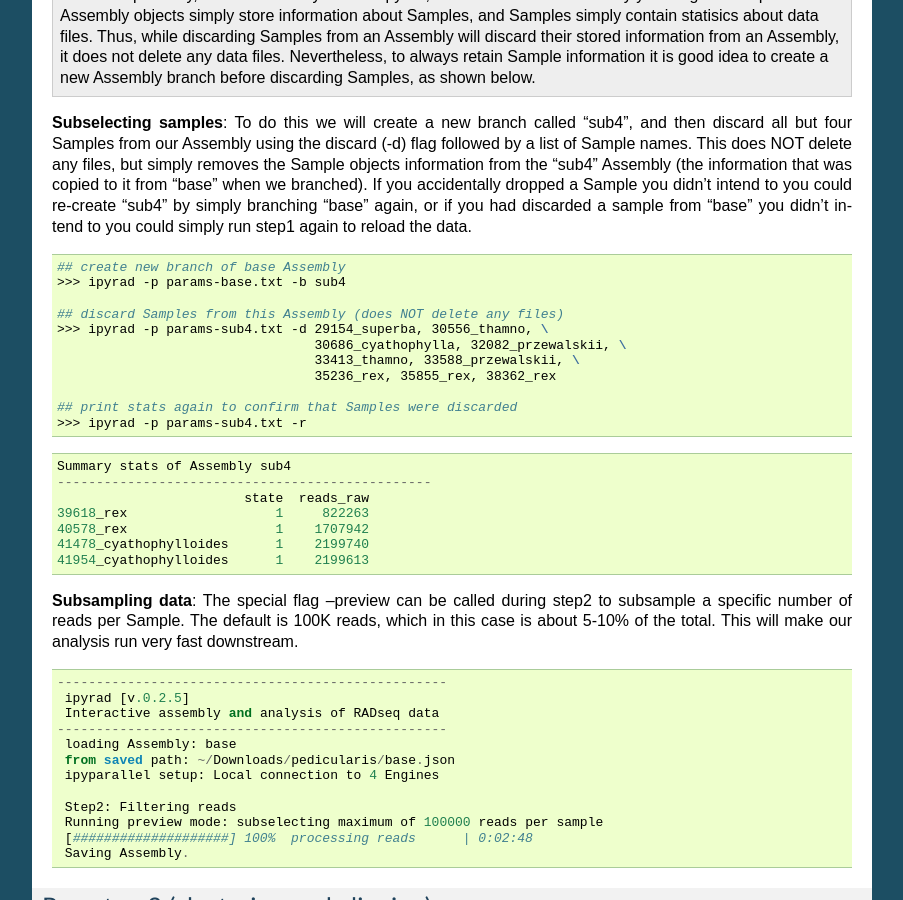
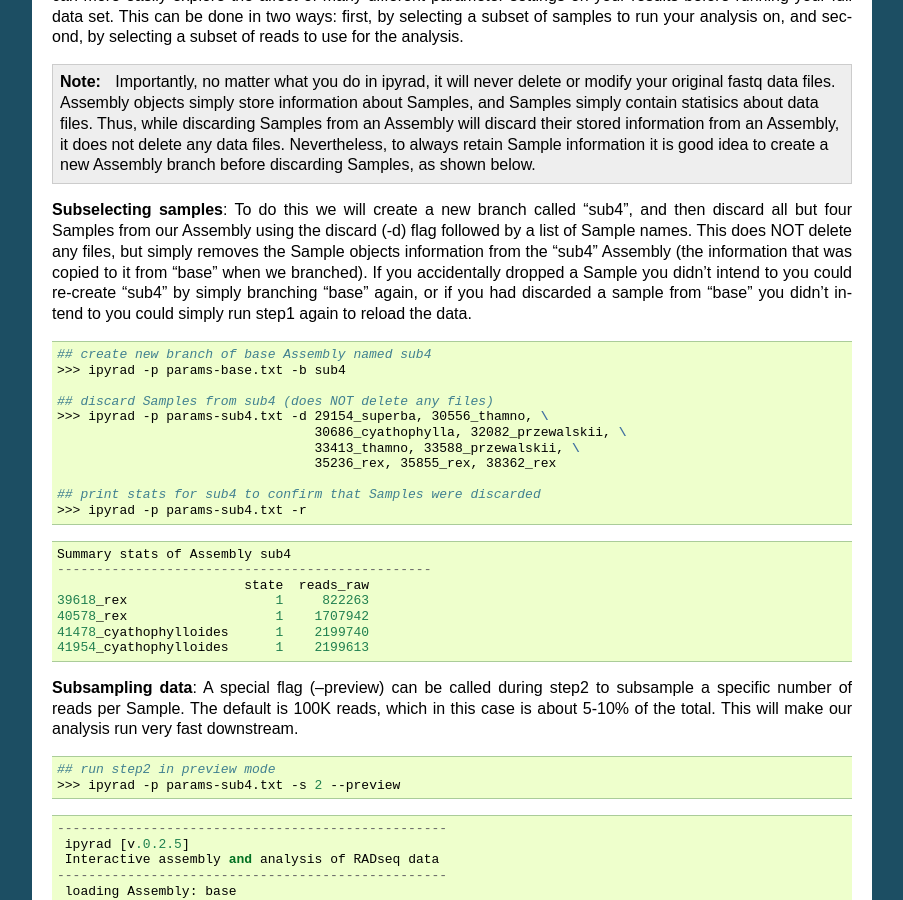
Before and after one commit to dereneaton/ipyrad, a Sphinx documentation site: the page built from docs/pedicularis_cli.rst, in a window 1280 px wide and 900 px high, scrolled down 1649 px. Shown: the whole window, without its empty margins (198-1101 px from the left). Built offline with Sphinx 7.4.7, drawn with Linux system fonts in a browser that asks for light colours; pages that are not in the unit, such as notebooks, are missing from menus; the version number is read from the project's files by our own code; some of the changed text lies outside the part shown.

Commit message:
updating pedic tut

```diff
--- a/docs/pedicularis_cli.rst
+++ b/docs/pedicularis_cli.rst
@@ -43,6 +43,7 @@ I use the name ``base`` to indicate that this is the base assembly from
 which we will later create several branches.
 
 .. code:: bash
+
     >>> ipyrad -n "base"
 
 .. parsed-literal::
@@ -72,6 +73,7 @@ will be assigned to Sample ``29154_superba``. Now, run step 1 (-s 1) and
 tell ipyrad to print the results when it is finished (-r).
 
 .. code:: bash
+
     >>> ipyrad -p params-base.txt -s 1 -r
 
 
@@ -142,16 +144,16 @@ you could simply run step1 again to reload the data.
 
 .. code:: bash
 
-    ## create new branch of base Assembly
+    ## create new branch of base Assembly named sub4
     >>> ipyrad -p params-base.txt -b sub4
 
-    ## discard Samples from this Assembly (does NOT delete any files)
+    ## discard Samples from sub4 (does NOT delete any files)
     >>> ipyrad -p params-sub4.txt -d 29154_superba, 30556_thamno, \
                                      30686_cyathophylla, 32082_przewalskii, \
                                      33413_thamno, 33588_przewalskii, \
                                      35236_rex, 35855_rex, 38362_rex
 
-    ## print stats again to confirm that Samples were discarded
+    ## print stats for sub4 to confirm that Samples were discarded
     >>> ipyrad -p params-sub4.txt -r
 
 
@@ -166,12 +168,12 @@ you could simply run step1 again to reload the data.
 
 
 **Subsampling data**:
-The special flag --preview can be called during step2 to subsample a specific
+A special flag (--preview) can be called during step2 to subsample a specific
 number of reads per Sample. The default is 100K reads, which in this case
 is about 5-10% of the total. This will make our analysis run very fast downstream.
 
+.. code:: bash
 
-.. code:: bash
     ## run step2 in preview mode
     >>> ipyrad -p params-sub4.txt -s 2 --preview
 
```
